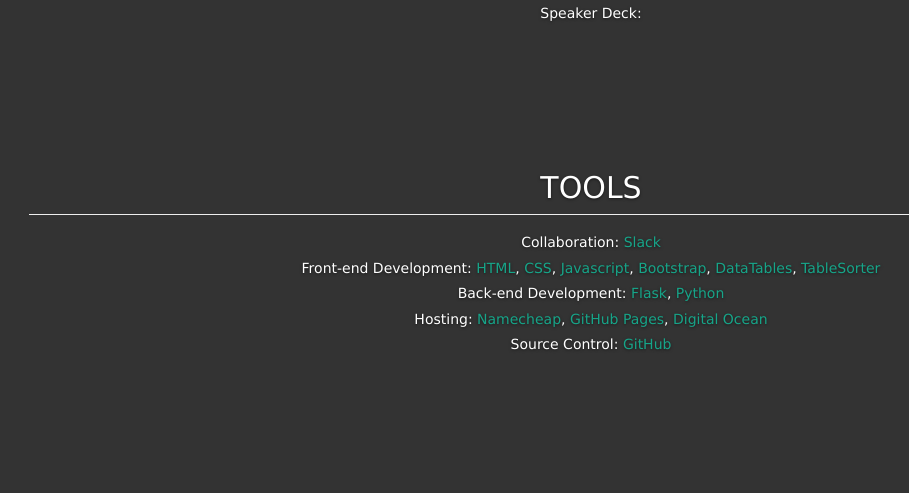
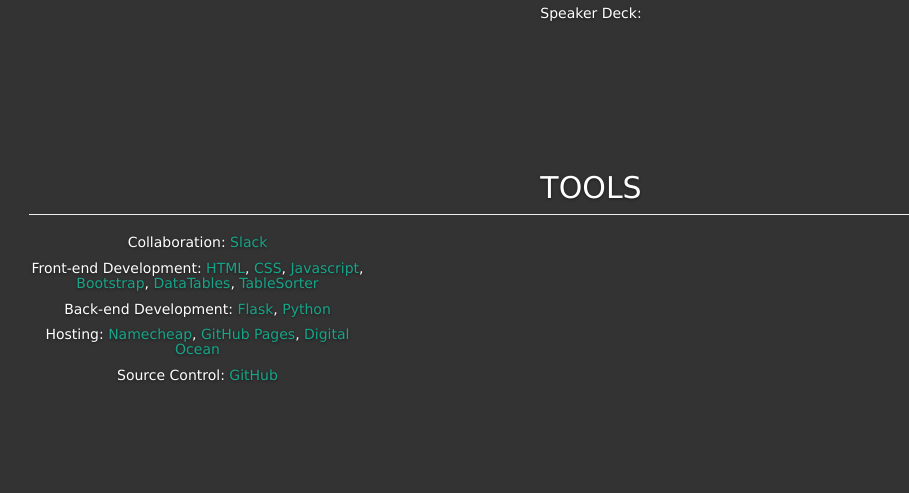
Before and after one commit to dorishui/cs329e-idb, a Flask app: page /about in a window 1280 px wide. Shown: the part 1839-2332 px from the top of the page, without its empty margins (49-958 px from the left). Before the commit the page ends 2189 px from the top, so only its background shows below. Run offline with Flask 2, Linux system fonts and the light colour scheme; some libraries are stand-ins or nearby versions.

Commit message:
Work on about page

```diff
--- a/static/css/style.css
+++ b/static/css/style.css
@@ -322,3 +322,7 @@ div.dataTables_paginate, .dataTables_wrapper, .paging_full_numbers, .paginate_bu
 .paginate_button {
   background-color: rgba(255,255,255,.75);
 }
+
+.about_info {
+  max-width: 30%;
+}
--- a/templates/about.html
+++ b/templates/about.html
@@ -101,7 +101,7 @@
         <div class="row">
             <div class="col-lg-12">
                 <h2 class="page-header">TOOLS</h2>
-                    <h5><p>Collaboration: <a href="http://www.slack.com/">Slack</a></p>
+                    <h5 class="about_info"><p>Collaboration: <a href="http://www.slack.com/">Slack</a></p>
                         <p>Front-end Development: <a href="http://www.w3schools.com/html/html_intro.asp">HTML</a>, <a href="http://www.w3schools.com/css/css_intro.asp">CSS</a>, <a href="http://www.w3schools.com/js/js_intro.asp">Javascript</a>, <a href="http://getbootstrap.com/">Bootstrap</a>, <a href="https://datatables.net/">DataTables</a>, <a href="http://tablesorter.com/docs/">TableSorter</a></p>
                         <p>Back-end Development: <a href="http://flask.pocoo.org/">Flask</a>, <a href="https://www.python.org/">Python</a></p>
                         <p>Hosting: <a href="https://www.namecheap.com/">Namecheap</a>, <a href="https://pages.github.com/">GitHub Pages</a>, <a href="https://www.digitalocean.com/">Digital Ocean</a></p>
```
